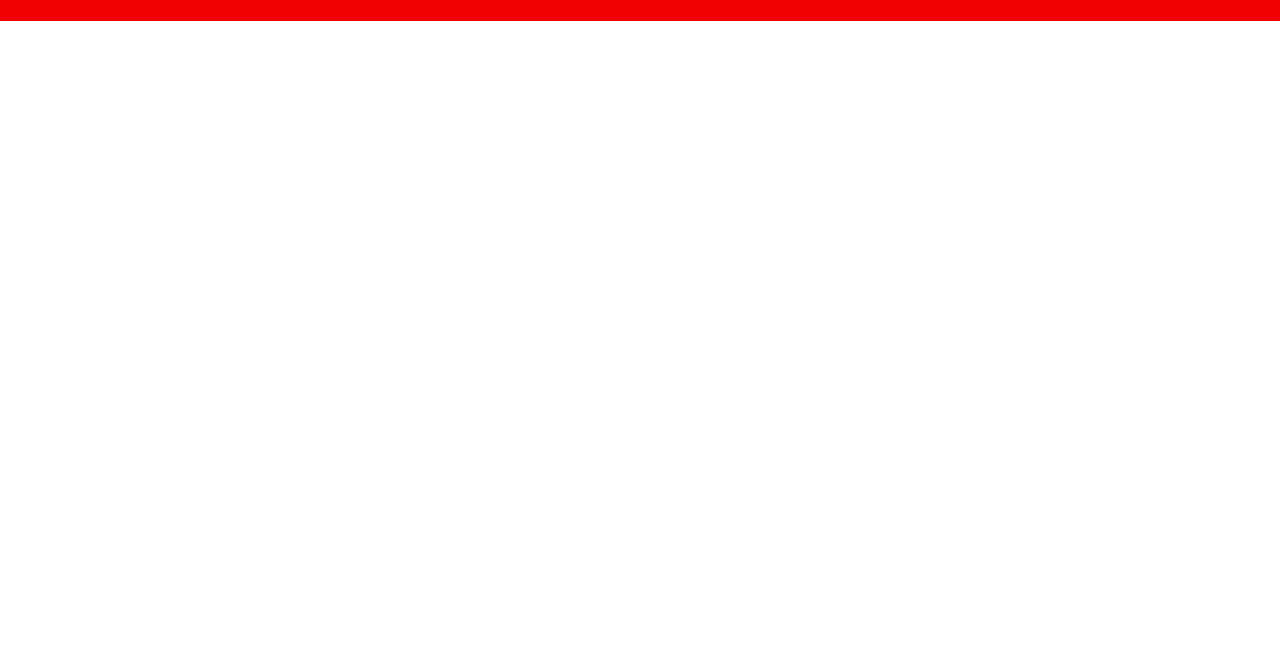
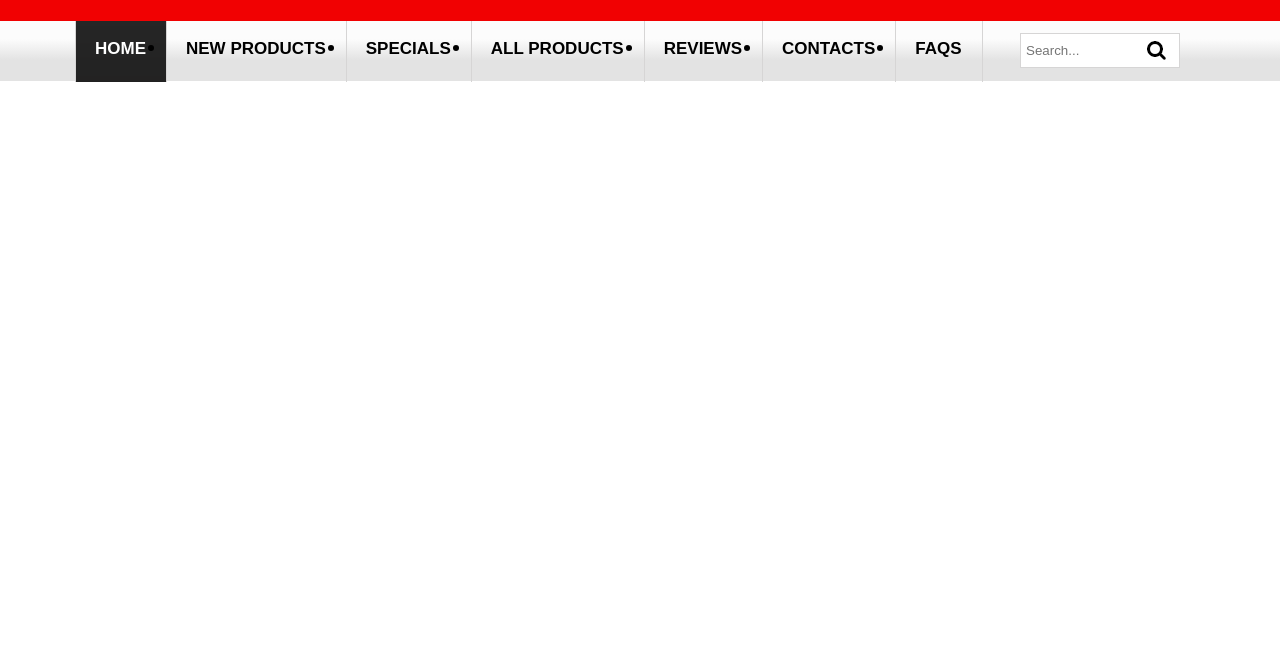
Before and after one commit to iuztemur/webapp, a plain HTML site: page index.html in a window 1280 px wide. Shown: the part 154-800 px from the top of the page. Drawn offline with Linux system fonts and the light colour scheme.

Commit message:
add menu and search box :alien:
add menu and search box :alien:

add some base images for transitions, for search box.

```diff
--- a/css/style.css
+++ b/css/style.css
@@ -109,7 +109,8 @@ body {
 
 	cursor selectbox ve button uzerine gelince isaretci cikarir.
 	*/
-	background: #ffffff;
+	background: #fcfcfc;
+	color: #888;
 	width: 118px;
 	height: 26px;
 	padding: 4px 15px 4px 5px;
@@ -179,18 +180,29 @@ body {
 }
 
 #banner_content_logo > a:active {
+	/* active renk default olarak beyaz. */
 	color: #ffffff;
 }
 
 #banner_content_logo > span {
+	/* logo altindaki description area.
+	bu kisim bilincli olarak span icine alindi. */
 	font-size: 12px;
 }
 
 #banner_content_basket {
+	/*
+	sepet kismi icin ilk div olusturuldu.
+	*/
 	float: left;
 }
 
 #banner_basket {
+	/*
+	sepet pozisyonu vs. ayarlamalari.
+	position: absolute mutlak konumlandirma icindir.
+	bkz: http://fatihhayrioglu.com/css-ile-konumlandirmapositioning/
+	*/
 	float: left;
 	margin-right: 100px;
 	background-image: url('../images/cart.gif');
@@ -205,7 +217,10 @@ body {
 }
 
 #banner_basket > a {
-
+	/*
+	sepet uzerinde normalde kac adet sepet elemani var onu gosterir.
+	o bolge linklendirilecegi icin hos bi transition (transform) uygulandi.
+	*/
 	color: #ffffff;
 	-o-transition:.5s;
 	-ms-transition:.5s;
@@ -215,14 +230,151 @@ body {
 }
 
 #banner_basket > a:link {
+	/*
+	varsayilan
+	*/
 	color: #ffffff;
 	text-decoration: none;
 }
 
 #banner_basket > a:hover {
+	/*
+	uzerine gelindiginde
+	*/
 	color: red;
 }
 
 #banner_basket > a:active {
+	/*
+	basili tutuldugunda
+	*/
 	color: red;
 }
+
+#menu_area {
+	/*
+	menu bolumu. normalde arkaplan gorselini ps ile hazirlayacaktim.
+	ancak ps ile hazirlanan gorsel demek sayfa her cagirildiginda yeni bir
+	http request demektir. bu da sayfa hizini dusurecektir. bu yuzden
+	css linear gradient gri tonlarinda toplamda iki renk icin %95 uygulandi.
+	*/
+	float: left;
+	background: linear-gradient(#fcfcfc 30%, #e3e3e3 65%);
+    width: 100%;
+    height: 60px;
+}
+
+#menu_area .menu{
+	/*
+	menu bolumu. pozisyonu mutlak olarak uygulanmistir.
+	border left 1 px verildi. soldan 1 px kalinlik.
+	*/
+	position: absolute;
+	top: 175px;
+	left: 75px;
+	border-left: 1px solid #d6d5d5;
+}
+#menu_area .menu > ul{
+	/*
+	menu ul elemanlari. burada bilinmeyen sey overflow nesnesidir.
+	bu nesne hidden parametresini aldigi zaman tasmalari gostermez.
+	eger ki bir tasma olursa.
+	*/
+	float: left;
+	padding: 0;
+	margin: 0;
+	overflow: hidden;
+}
+#menu_area .menu > ul li{
+	/*
+	menunun liste elemanlari. float left tabii ki.
+	border-right sagdan solid olacak sekilde 1 px gri tonunda kalinlik ver.
+	*/
+	float: left;
+	border-right: 1px solid #d6d5d5;
+}
+#menu_area .menu > ul li a{
+	/*
+	font boyutunu tutturmak baya zor oldu. site genelinde arial kullaniyorum.
+	text-transform uppercase ozelligi ile metni buyultur. html'de zaten buyuk
+	ama kucuk yazsaydim da buyurdu. ornek icin reviews linki kucuk yazilmistir.
+	bkz: http://fatihhayrioglu.com/cssde-metintext-ozellikleri/
+	*/
+	font:700 17px/20px 'Arial', sans-serif;
+	text-decoration:none;
+	text-transform:uppercase;
+	padding:18px 20px 23px 19px;
+	display:block;
+	-moz-transition: all 0.4s ease 0s;
+	-webkit-transition: all 0.4s ease 0s;
+	-o-transition: all 0.4s ease 0s;
+}
+
+
+#menu_area .menu > ul li a:link {
+	/*
+	link rengi.
+	*/
+	color: #000;
+}
+#menu_area .menu > ul li a:visited {
+	/*
+	ziyaret edilen
+	*/
+	color: #000;
+}
+
+#menu_area .menu > ul li a:hover{
+	/*
+	menu linklerinin uzerine gelince ne olacagini soyluyor.
+	repeat-x yana dogru devam et demek. cat-act.gif dosyasi normalde
+	2x61 boyutlarda repeat-x il belirli sekilde devam ettirebiliriz.
+	*/
+	color:#fff;
+	background:url(../images/cat-act.gif) repeat-x 0 0 #202020;
+	-moz-transition: all 0.4s ease 0s;
+	-webkit-transition: all 0.4s ease 0s;
+	-o-transition: all 0.4s ease 0s;
+}
+
+#menu_area .menu #cur-sel {
+	/*
+	secili olan link yani aslinda bulunan sayfadaki linki renklendirir.
+	transition olayi burada da mevcuttur.
+	*/
+	color:#fff;
+	background:url(../images/cat-act.gif) repeat-x 0 0 #202020;
+	-moz-transition: all 0.4s ease 0s;
+	-webkit-transition: all 0.4s ease 0s;
+	-o-transition: all 0.4s ease 0s;
+}
+
+#search input[type="text"] {
+	/*
+	type text olan butun search id'li kutucuklara bu uygulanacak.
+	clear, float'in etkisini yok etmek icin vardir.
+	bkz: http://fatihhayrioglu.com/float-ve-clear-ozellikler-ile-konumlandirma/
+	outline: none ifadesi ise;
+	search form kismina erisip input'a tiklandigi zaman,
+	olusan mavi cerceveyi yok eder.
+	bkz: http://fatihhayrioglu.com/dis-hat-cizgisioutline-ozellikleri/
+	border 1px verdim dis cizgiyi solid verdim duz cizgi seklinde.
+	rengini ise grinin bir tonu olarak ayarladim.
+	background-image ise search icon olarak var.
+	background-position ise icon nerede duracak onu belirlemek icin.
+	background-repeat ise arkaplan olarak eklenen gorsel tekrarlanacak mi ona bakar.
+	bkz: http://fatihhayrioglu.com/hizli-css-referansi/
+	*/
+	float: right;
+	clear: both;
+	margin-right: 100px;
+	padding-left: 5px;
+	height: 35px;
+	width: 160px;
+	margin-top: 12px;
+	outline: none;
+	border: 1px solid #d6d5d5;
+	background-image: url('../images/search.gif');
+	background-position: 122px -2px;
+	background-repeat: no-repeat;
+}
--- a/index.html
+++ b/index.html
@@ -34,5 +34,23 @@
 				</div>
 			</div>
 		</div>
+
+		<div id="menu_area">
+			<div class="menu">
+				<ul>
+					<li><a href="index.html" id="cur-sel">HOME</a></li>
+					<li><a href="#">NEW PRODUCTS</a></li>
+					<li><a href="#">SPECIALS</a></li>
+					<li><a href="#">ALL PRODUCTS</a></li>
+					<li><a href="#">reviews</a></li>
+					<li><a href="#">CONTACTS</a></li>
+					<li><a href="#">FAQS</a></li>
+				</ul>
+			</div>
+
+			<div id="search">
+				<input type="text" placeholder="Search...">
+			</div>
+		</div>
 	</body>
 </html>
```
Also changed, not shown: images/cat-act.gif (added), images/search.gif (added), my_work.png (added).
